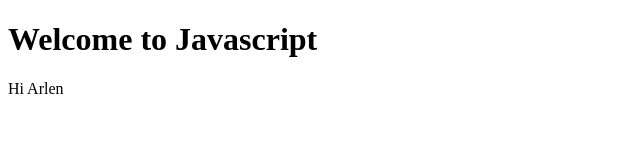
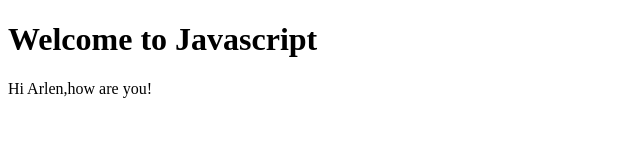
Before and after one commit to hopeallen23/-CQ9-Javascript, a plain HTML site: page index.html in a window 1280 px wide. Shown: the full height of the page, 0-640 px from the left. Drawn offline with Linux system fonts and the light colour scheme.

Commit message:
index.js
updated index.js

```diff
--- a/index.html
+++ b/index.html
@@ -11,8 +11,9 @@
     <p id="content">Hello</p>
 
 
-    <script>
+    <!-- <script>
         document.getElementById('content').innerHTML='Hi Arlen';
-    </script>
+    </script> -->
+    <script src="index.js"></script>
 </body>
 </html>
--- /dev/null
+++ b/index.js
@@ -0,0 +1,2 @@
+document.getElementById('content')
+.innerHTML='Hi Arlen,how are you!';
```
